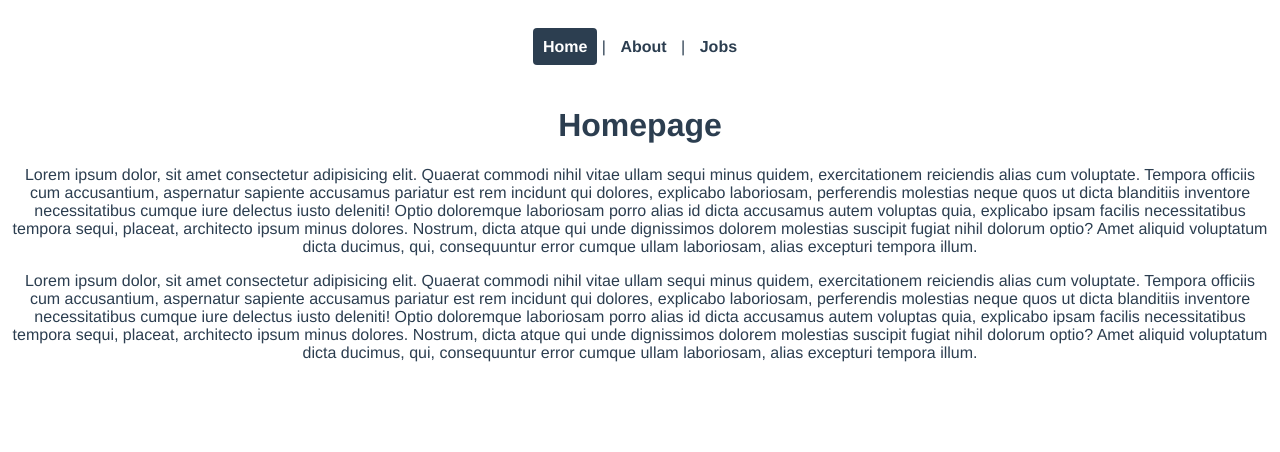
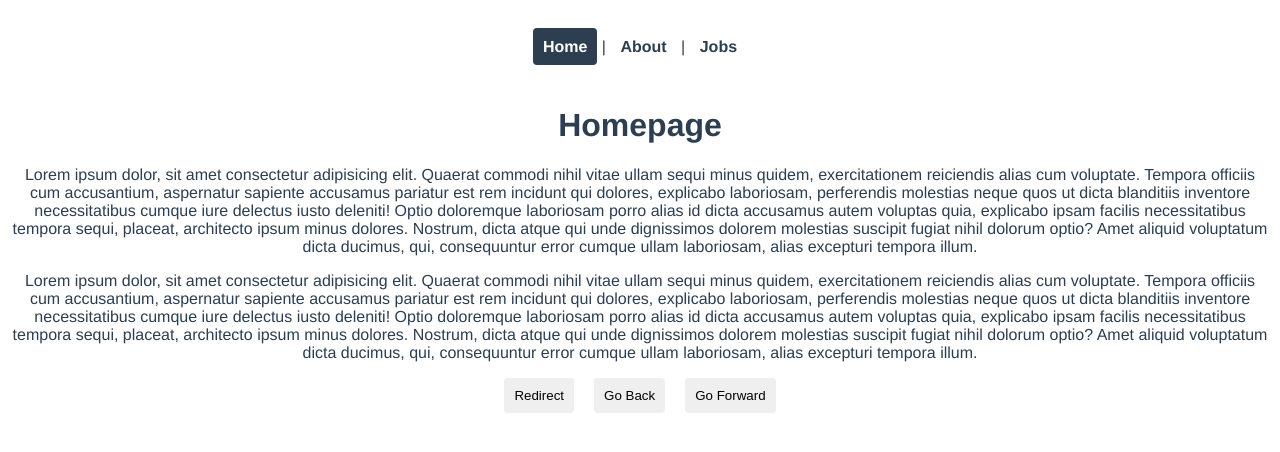
Before and after one commit to MacDavid1989/jobs-router-practice, a Vue app: page / in a window 1280 px wide. Shown: the top 452 px of the page. Built offline with nearby package versions, Linux system fonts and the light colour scheme.

Commit message:
set up the base methods for programmatic navigation through 3 buttons

```diff
--- a/src/App.vue
+++ b/src/App.vue
@@ -5,12 +5,28 @@
     <router-link :to="{ name: 'Jobs' }">Jobs</router-link>
   </div>
   <router-view />
+
+  <button @click="redirect">Redirect</button>
+  <button @click="back">Go Back</button>
+  <button @click="forward">Go Forward</button>
 </template>
 
 <script>
 export default {
   name: "App",
+  methods: {
+    redirect() {},
+    back() {},
+    forward() {},
+  },
 };
 </script>
 
-<style></style>
+<style scoped>
+button {
+  margin: 0 10px;
+  padding: 10px;
+  border: none;
+  border-radius: 4px;
+}
+</style>
```
